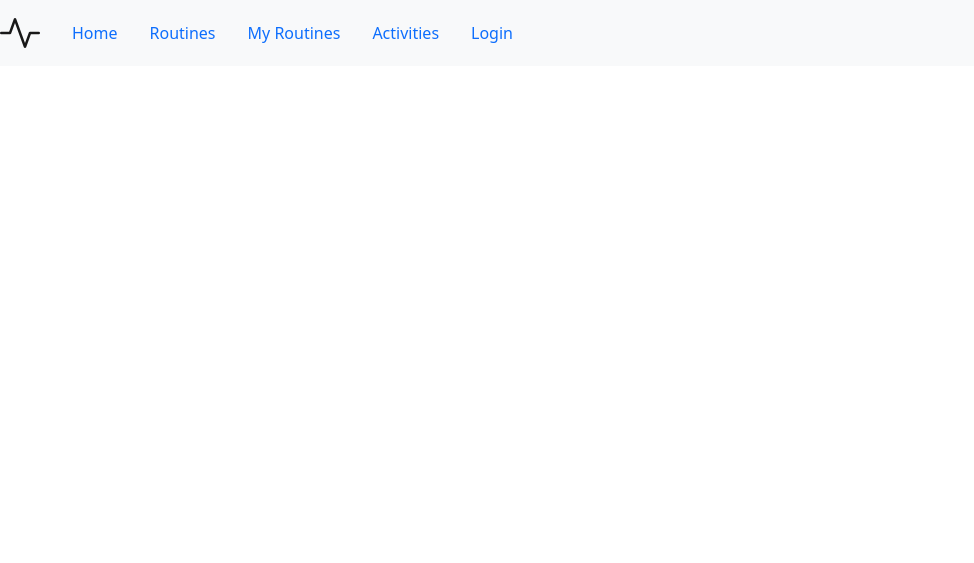
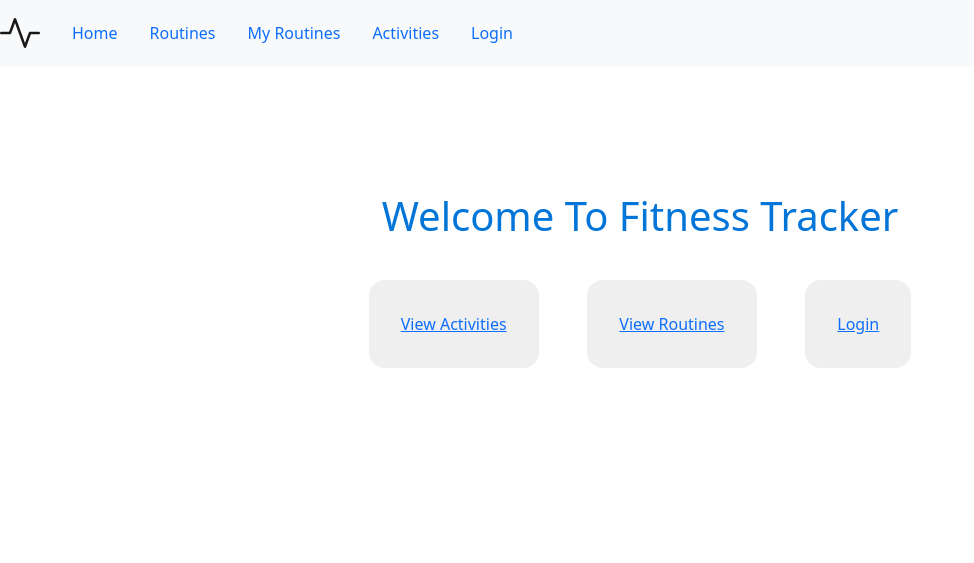
Before and after one commit to jennymarie1027/fitness-tracker-frontend, a React app: page / in a window 1280 px wide. Shown: the whole page, without its empty margins (0-974 px from the left). Built offline with nearby package versions, Linux system fonts and the light colour scheme; no server answers.

Commit message:
added homepage component and styling sheets

```diff
--- a/public/style.css
+++ b/public/style.css
@@ -1 +1,2 @@
 @import './stylesheets/logout.css';
+@import './stylesheets/homepage.css';
--- /dev/null
+++ b/public/stylesheets/homepage.css
@@ -0,0 +1,30 @@
+.homepage-container {
+    color: #0275d8;
+    display: flex;
+    justify-content: center;
+    align-items: center;
+    flex-direction: column;
+    height: 70vh;
+}
+
+.homepageBtn-container {
+    display: flex;
+    justify-content: space-evenly;
+    width: 50vw;
+    margin-top: 2em;
+}
+
+.homepageBtn {
+    padding: 2em;
+    text-decoration: none;
+    /* background-color: #0275d8; */
+    border-radius: 1em;
+    border: none;
+}
+
+.homepageBtn-container > a {
+    color: white;
+    text-decoration: none;
+    font-size: large;
+    font-weight: 700;
+}
--- /dev/null
+++ b/src/components/Homepage.js
@@ -0,0 +1,25 @@
+import React from 'react'
+import { Link } from 'react-router-dom'
+
+
+const Homepage = ({token}) => {
+    return (
+        <main className='marginTop homepage-container'>
+            <h1>Welcome To Fitness Tracker</h1>
+            <div className='homepageBtn-container'>
+                <button className='homepageBtn'><Link to='/activities'>View Activities</Link></button>
+                <button className='homepageBtn'><Link to='/routines'>View Routines</Link></button>
+                {token
+                ? <>
+                    <button className='homepageBtn'><Link to='/profile'>View Profile</Link></button>
+                    <button className='homepageBtn'><Link to='/logout'>Logout</Link></button>
+                </>
+                :   <button className='homepageBtn'><Link to='/login'>Login</Link></button>
+                }
+
+            </div>
+        </main>
+    )
+}
+
+export default Homepage
--- a/src/components/index.js
+++ b/src/components/index.js
@@ -6,6 +6,7 @@ import Logout from './Logout';
 import MyRoutines from './User/MyRoutines';
 import Profile from './Profile';
 import Routines from './Routines';
+import Homepage from './Homepage';
 
 export {
     Activities,
@@ -15,5 +16,6 @@ export {
     Logout,
     MyRoutines,
     Profile,
-    Routines
+    Routines,
+    Homepage
 }
--- a/src/index.js
+++ b/src/index.js
@@ -1,7 +1,7 @@
 import React, { useState, useEffect } from 'react';
 import ReactDOM from 'react-dom';
 import {BrowserRouter, Route } from 'react-router-dom';
-import { Activities, Footer, Header, Login, Logout, MyRoutines, Profile, Routines } from './components'
+import { Activities, Footer, Header, Login, Logout, MyRoutines, Profile, Routines, Homepage } from './components'
 const { handleFetchingActivities } = './handleFuncs.js'
 const { API_URL } = './constants.js'
 const Index = () => {
@@ -49,6 +49,7 @@ const Index = () => {
                 <Route path='/myroutines' exact render={(routeProps) => <MyRoutines {...routeProps} isLoggedIn={!!token} /> } />
             }
             <Route path='/logout' exact render={(routeProps) => <Logout {...routeProps} setToken={setToken} /> } />
+            <Route path='/' exact render={() => <Homepage token={token} />}/>
             {/* <Footer /> */}
         </BrowserRouter>
     )
```
